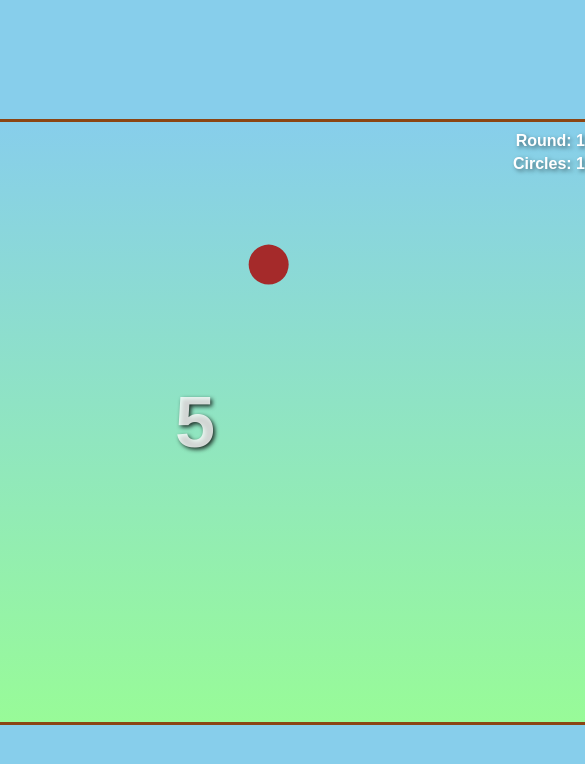
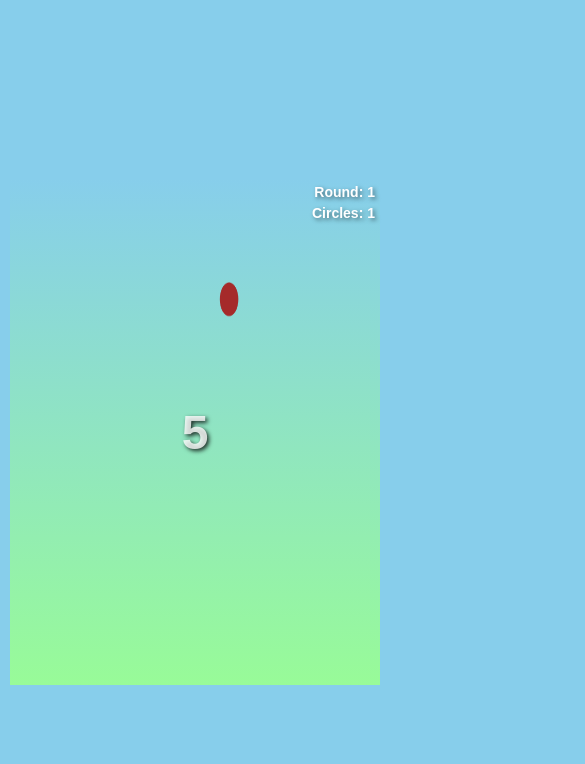
Before and after one commit to spoonshuge/duckduckspoon, a website: page index.html in a window 390 px wide. Shown: the whole page, 585 px wide, since content can reach past the window. Drawn offline with Linux system fonts and the light colour scheme.

Commit message:
view port control

```diff
--- a/css/styles.css
+++ b/css/styles.css
@@ -90,3 +90,34 @@ body {
 #restart-btn:hover {
     background: #45a049;
 }
+
+/* ADD to styles.css: */
+
+@media (max-width: 768px) {
+    #game-canvas {
+        width: 100vw;
+        height: 60vh;
+        max-width: 100%;
+    }
+
+    #game-container {
+        width: 100vw;
+        height: 60vh;
+        border: none;
+    }
+
+    body {
+        padding: 10px;
+        height: 100vh;
+    }
+
+    #timer-display {
+        font-size: 48px;
+    }
+
+    #ui-overlay {
+        top: 5px;
+        right: 5px;
+        font-size: 14px;
+    }
+}
```
